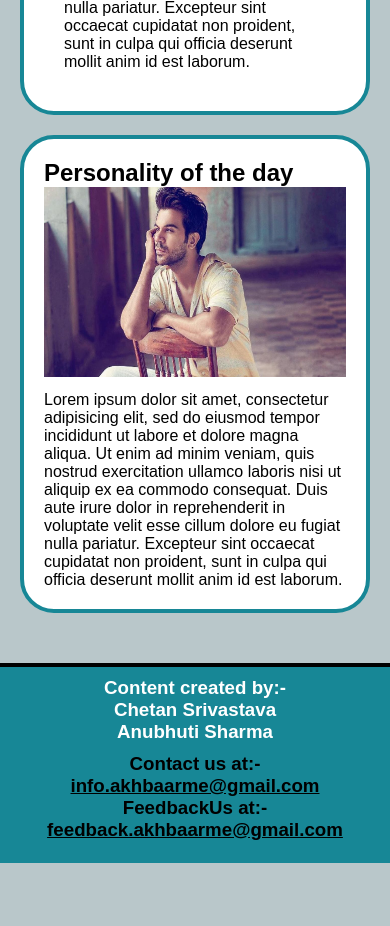
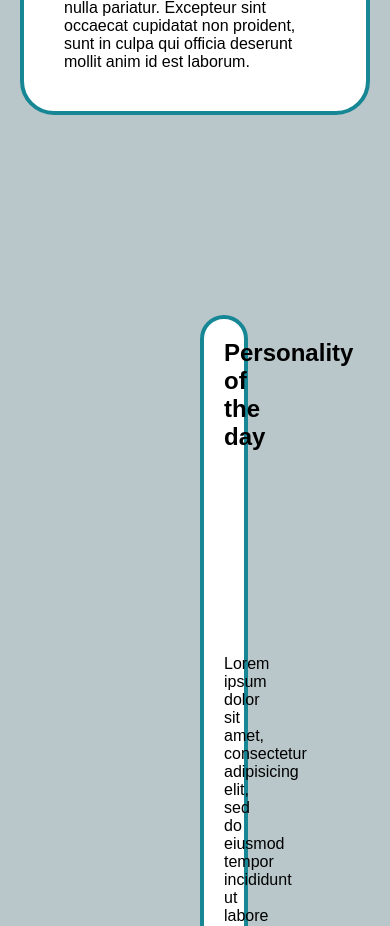
Before and after one commit to chetansrivastava/akhbaarme, a plain HTML site: page movies.html in a window 390 px wide. Shown: the part 1238-2164 px from the top of the page. Before the commit the page ends 2101 px from the top, so only its background shows below. Drawn offline with Linux system fonts and the light colour scheme.

Commit message:
Update moviestyle.css

```diff
--- a/moviestyle.css
+++ b/moviestyle.css
@@ -238,12 +238,11 @@ header .upper img
 	}
 	.me{
 		font-size: 16px;
-		margin: 20px;
+		margin: 200px;
 	}
 	.me img{
 		width: 100%;
 		padding-bottom: 10px;
-
 	}
 
 }
```
